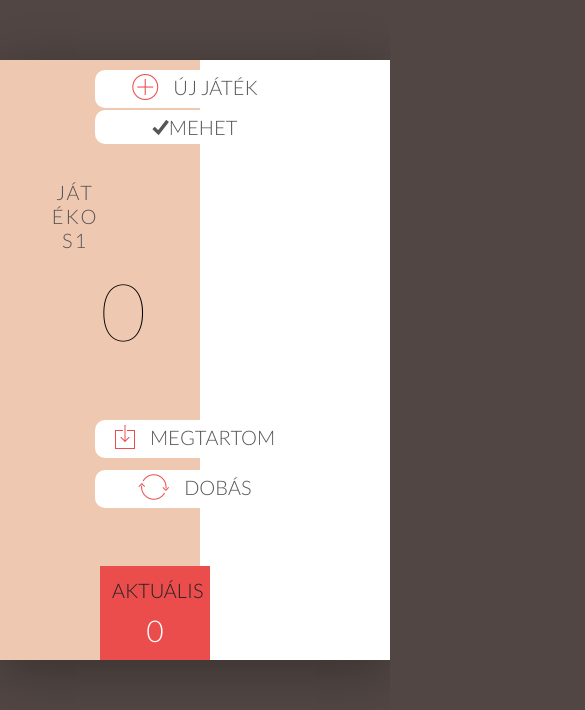
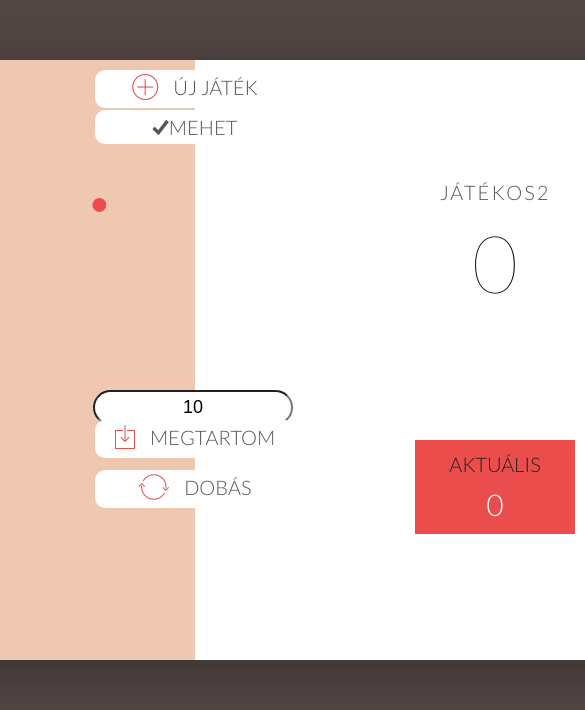
Before and after one commit to FerencFarkas22/kockajatek, a plain HTML site: page index.html in a window 390 px wide. Shown: the part 104-814 px from the top of the page, 585 px wide, since content can reach past the window. Drawn offline with nearby package versions, Linux system fonts and the light colour scheme.

Commit message:
Add files via upload

```diff
--- a/css/style.css
+++ b/css/style.css
@@ -23,6 +23,7 @@ body {
     font-weight: 300;
     position: relative;
     height: 100vh;
+
     color: #555;
 }
 
@@ -39,7 +40,8 @@ body {
 }
 
 .wrapper {
-    width: 80vw;
+    width:1200px;
+    margin-inline: auto;
     position: absolute;
     top: 55%;
     left: 50%;
@@ -125,7 +127,7 @@ body {
 }
 
 button {
-    position: absolute;
+    position: fixed;
     width: 200px;
     left: 50%;
     transform: translateX(-50%);
@@ -194,9 +196,10 @@ i {
 
 #winPoint {
     border-radius: 30px;
-    position: relative;
-    top: -270px;
-    left: 39%;
+    position: fixed;
+    width: 200px;
+    left: 41.5%;
+    top: 330px;
     padding: 5px 0px;
     text-align: center;
     font-size: 18px;
@@ -222,38 +225,38 @@ i {
         font-size: 20px;
     }
     .wrapper {
-        width: 100vw;
+
+
     }
 
+    .player-0-panel,
+    .player-1-panel {
+
+    }
     .player-current-box{
-        width: 110px;
-        position: absolute;
-        bottom: 0;
+
+
     }
     .btn-new {
-        top: 20px;
-        left: 50%;
+
 
     }
 
     .btn-roll {
-        top: 300px;
+
     }
 
     .btn-hold {
-        top: 350px;
+
     }
     .active .player-name::after{
-        display: none;
+
     }
     .player-name{
-        position: static;
-        margin-left: -50px;
+
     }
     #winPoint{
-        width: 50px;
-        left: 45vw;
-        top: -400px;
+
     }
 .btn-new{top: 10px;}
 .btn-roll{top: 410px;}
```
Also changed, not shown: index.html (+2 -2 lines).
